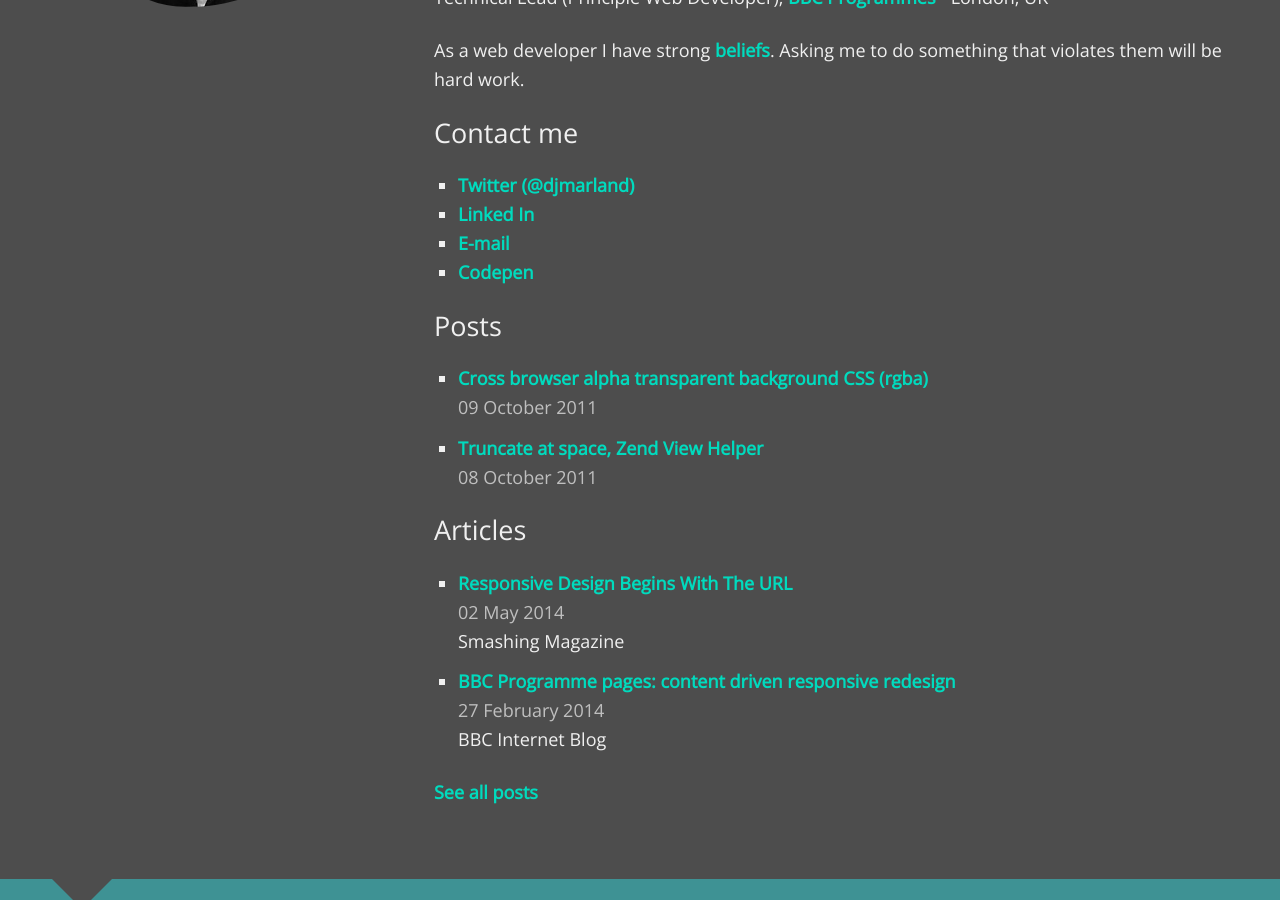
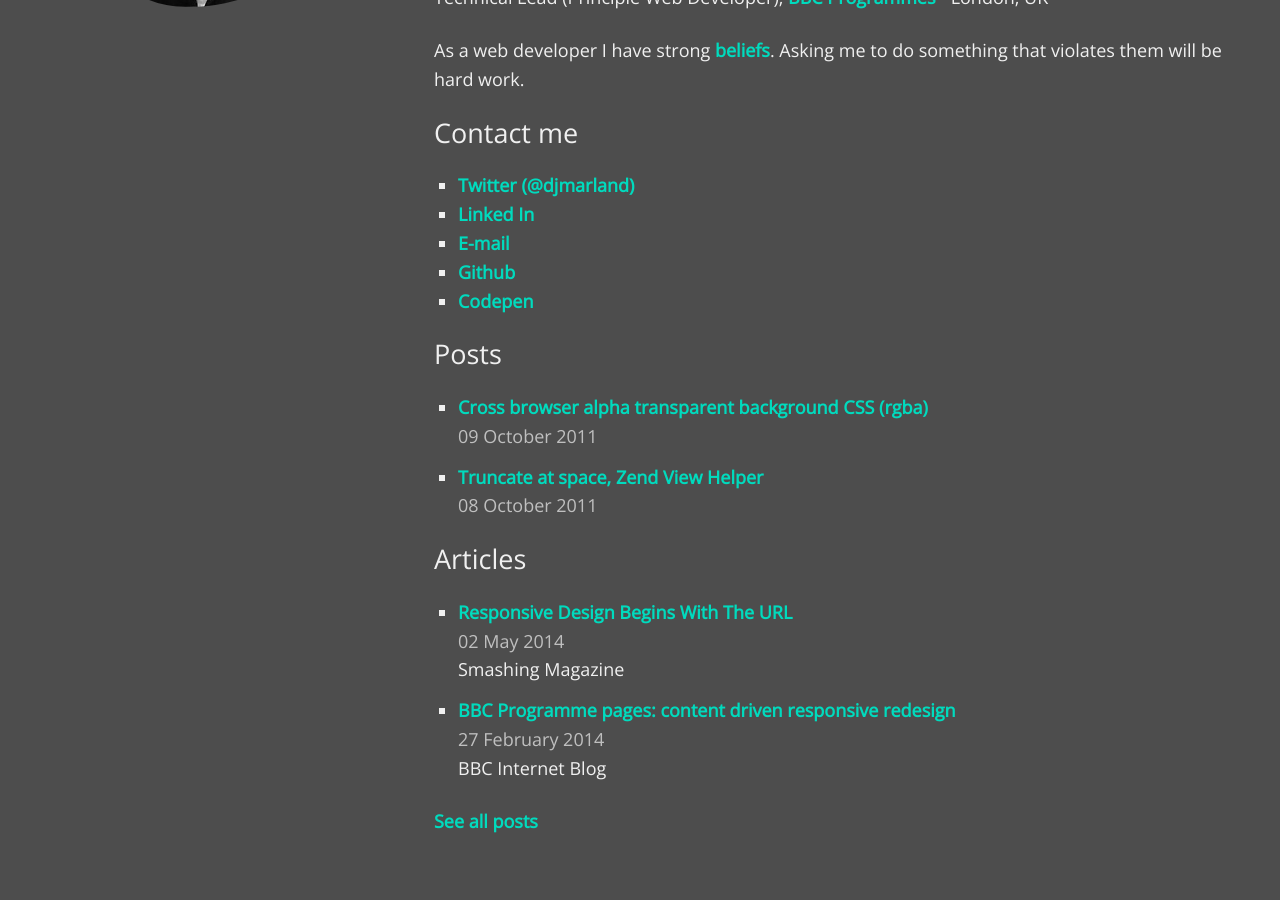
Before and after one commit to djmarland/djmarland.github.io, a Jekyll site: the page built from index.html, in a window 1280 px wide and 900 px high, scrolled down 550 px. Built offline with Jekyll 4.4.1, drawn with Linux system fonts in a browser that asks for light colours.

Commit message:
Adding github link

```diff
--- a/index.html
+++ b/index.html
@@ -19,6 +19,7 @@
     <li><a href="http://www.twitter.com/djmarland">Twitter (@djmarland)</a></li>
     <li><a href="http://uk.linkedin.com/pub/david-marland/52/76/5b5">Linked In</a></li>
     <li><a href="mailto:davidm@rland.me.uk">E-mail</a></li>
+    <li><a href="https://github.com/djmarland/">Github</a></li>
     <li><a href="http://codepen.io/djmarland/">Codepen</a></li>
 </ul>
 
```
